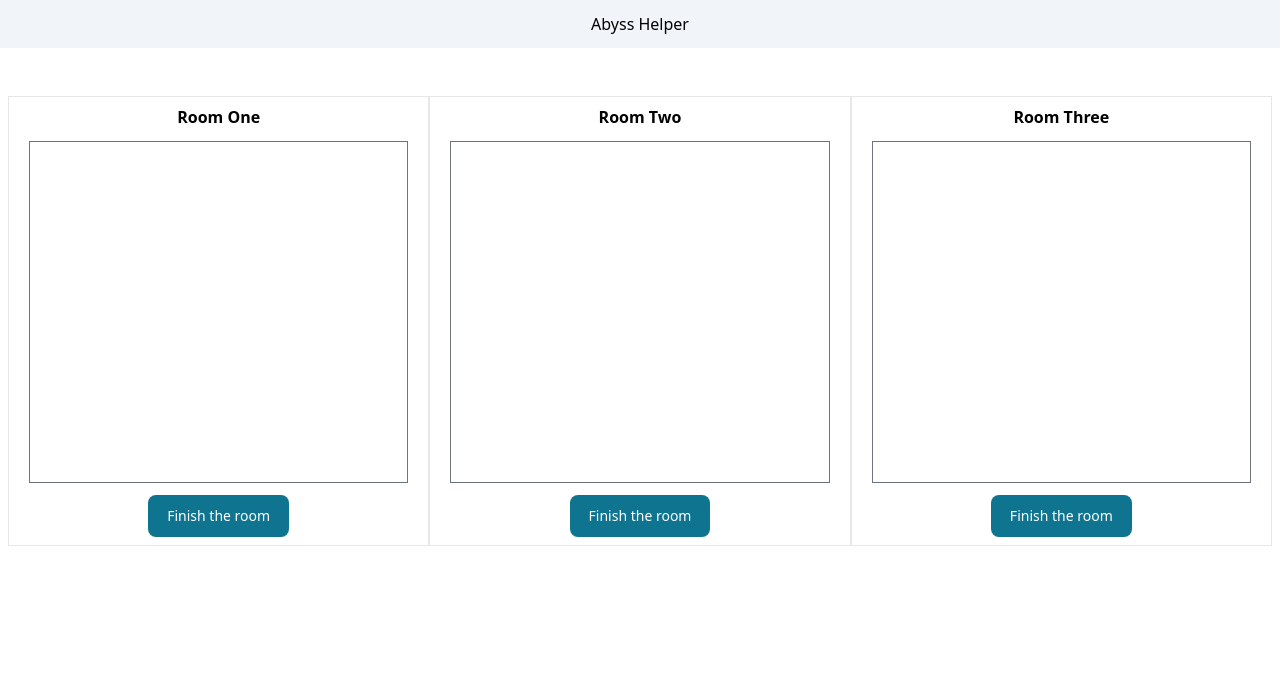
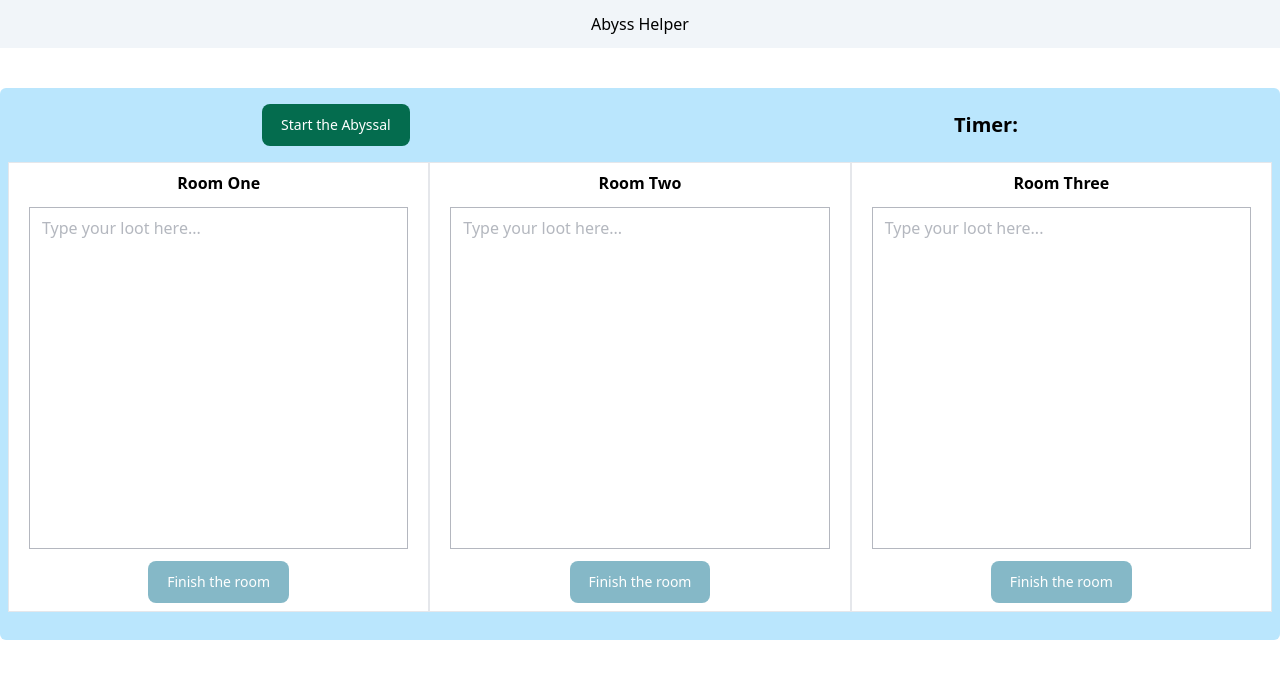
Before and after one commit to Vonubat/abyss-helper, a React (Vite) app: page / in a window 1280 px wide. Shown: the top 678 px of the page. Built offline with nearby package versions, Linux system fonts and the light colour scheme.

Commit message:
feat: add functionality to Control & Room components

```diff
--- a/src/components/control/Control.tsx
+++ b/src/components/control/Control.tsx
@@ -1,15 +1,54 @@
-import { useAppDispatch } from '../../redux';
+import { useEffect, useState } from 'react';
+import { Button } from 'flowbite-react';
+
+import { abyssalSelector, startAbyssal, useAppDispatch, useAppSelector } from '../../redux';
 
 import Room from './Room';
 
 const Control = (): JSX.Element => {
   const dispatch = useAppDispatch();
+  const { roomOne, roomThree } = useAppSelector(abyssalSelector);
+  const [btnAction, setBtnAction] = useState<'Start the Abyssal' | 'Save the result'>('Start the Abyssal');
+  const [isBtnDisabled, setBtnDisabled] = useState<boolean>(false);
+
+  const handleStartAbyssal = () => {
+    dispatch(startAbyssal());
+  };
+
+  const handleSaveResult = () => {
+    console.log('Save');
+  };
+
+  useEffect(() => {
+    if (roomOne.start) {
+      setBtnDisabled(true);
+    }
+
+    if (roomThree.end) {
+      setBtnDisabled(false);
+      setBtnAction('Save the result');
+    }
+  }, [roomOne.start, roomThree.end]);
 
   return (
-    <div className="control__wrapper flex w-[100vw] items-center rounded-md bg-white p-2">
-      <Room type="One" />
-      <Room type="Two" />
-      <Room type="Three" />
+    <div className="flex w-[100vw] flex-col items-center rounded-md bg-sky-200 px-2 pb-5 pt-2">
+      <div className="control__wrapper flex w-[100vw] flex-wrap items-center justify-around gap-5 ">
+        <div className="btns__wrapper flex  justify-center gap-10 rounded-md p-2">
+          <Button
+            disabled={isBtnDisabled}
+            color={btnAction === 'Start the Abyssal' ? 'success' : 'warning'}
+            onClick={btnAction === 'Start the Abyssal' ? handleStartAbyssal : handleSaveResult}
+          >
+            {btnAction}
+          </Button>
+        </div>
+        <span className="timer__wrapper flex justify-center gap-10 p-2 text-xl font-bold">Timer: </span>
+      </div>
+      <div className="room__wrapper flex w-[100vw] items-center  p-2">
+        <Room roomType="One" />
+        <Room roomType="Two" />
+        <Room roomType="Three" />
+      </div>
     </div>
   );
 };
--- a/src/components/control/Room.tsx
+++ b/src/components/control/Room.tsx
@@ -1,23 +1,55 @@
+import { ChangeEvent, useEffect, useState } from 'react';
 import { Button } from 'flowbite-react';
 
-import { useAppDispatch } from '../../redux';
+import { abyssalSelector, finishRoom, useAppDispatch, useAppSelector } from '../../redux';
+import { RoomsType } from '../../types';
 
 type Props = {
-  type: 'One' | 'Two' | 'Three';
+  roomType: RoomsType;
 };
 
-const Room = ({ type }: Props): JSX.Element => {
+const Room = ({ roomType }: Props): JSX.Element => {
   const dispatch = useAppDispatch();
+  const roomKey: `room${RoomsType}` = `room${roomType}`;
+  const { [roomKey]: room } = useAppSelector(abyssalSelector);
+  const [isElemDisabled, setElemDisabled] = useState<boolean>(true);
+  const [lootValue, setLootValue] = useState<string>('');
+
+  const handleFinishRoom = () => {
+    dispatch(finishRoom({ roomType, data: lootValue }));
+  };
+
+  const handleLootValue = (e: ChangeEvent<HTMLTextAreaElement>) => {
+    setLootValue(e.target.value);
+  };
+
+  useEffect(() => {
+    if (room.start) {
+      setElemDisabled(false);
+    }
+
+    if (room.end) {
+      setElemDisabled(true);
+    }
+  }, [room.end, room.start]);
 
   return (
     <div className="room__wrapper flex h-[450px] grow flex-col items-center border bg-white p-2">
       <div className="heading__wrapper text-center font-semibold text-black">
-        <h3>{`Room ${type}`}</h3>
+        <h3>{`Room ${roomType}`}</h3>
       </div>
       <div className="data__wrapper w-full grow p-3 text-center text-sm text-black text-opacity-50">
-        <textarea className="h-full w-full resize-none" />
+        <textarea
+          className={`h-full w-full resize-none ${isElemDisabled && 'opacity-50'}`}
+          placeholder="Type your loot here..."
+          value={lootValue}
+          onChange={handleLootValue}
+          disabled={isElemDisabled}
+        />
       </div>
-      <Button type="button">Finish the room</Button>
+      <Button disabled={isElemDisabled} type="button" onClick={handleFinishRoom}>
+        Finish the room
+      </Button>
     </div>
   );
 };
--- a/src/redux/index.ts
+++ b/src/redux/index.ts
@@ -1,9 +1,2 @@
-export {
-  abyssalSelector,
-  finishAbyssal,
-  finishRoomOne,
-  finishRoomThree,
-  finishRoomTwo,
-  startAbyssal,
-} from './slices/abyssalSlice';
+export { abyssalSelector, finishAbyssal, finishRoom, startAbyssal } from './slices/abyssalSlice';
 export { store, useAppDispatch, useAppSelector } from './store';
--- a/src/redux/slices/abyssalSlice.ts
+++ b/src/redux/slices/abyssalSlice.ts
@@ -2,13 +2,12 @@ import { createSlice, PayloadAction } from '@reduxjs/toolkit';
 import dayjs from 'dayjs';
 
 import { NULL_ROOM_STATE } from '../../constants';
-import { IAbyssal, IRoom } from '../../types';
+import { IAbyssal, IRoom, RoomsType } from '../../types';
 
 type AbyssalState = {
+  [key in `room${RoomsType}`]: IRoom;
+} & {
   abyssals: IAbyssal[];
-  roomOne: IRoom;
-  roomTwo: IRoom;
-  roomThree: IRoom;
 };
 
 const initialState: AbyssalState = {
@@ -25,23 +24,32 @@ const abyssalSlice = createSlice({
     startAbyssal: (state) => {
       state.roomOne.start = dayjs().toJSON();
     },
-    finishRoomOne: (state, action: PayloadAction<string>) => {
-      state.roomOne.data = action.payload;
+    finishRoom: (state, action: PayloadAction<{ roomType: RoomsType; data: string }>) => {
+      const { roomType, data } = action.payload;
 
-      state.roomOne.end = dayjs().toJSON();
-      state.roomTwo.start = dayjs().toJSON();
+      state[`room${roomType}`].data = data;
+
+      switch (roomType) {
+        case 'One':
+          state.roomOne.end = dayjs().toJSON();
+          state.roomTwo.start = dayjs().toJSON();
+
+          break;
+        case 'Two':
+          state.roomTwo.end = dayjs().toJSON();
+          state.roomThree.start = dayjs().toJSON();
+
+          break;
+        case 'Three':
+          state.roomThree.end = dayjs().toJSON();
+
+          break;
+
+        default:
+          throw new Error('Invalid roomType');
+      }
     },
-    finishRoomTwo: (state, action: PayloadAction<string>) => {
-      state.roomTwo.data = action.payload;
 
-      state.roomTwo.end = dayjs().toJSON();
-      state.roomThree.start = dayjs().toJSON();
-    },
-    finishRoomThree: (state, action: PayloadAction<string>) => {
-      state.roomTwo.data = action.payload;
-
-      state.roomThree.end = dayjs().toJSON();
-    },
     finishAbyssal: (_state) => {
       // TODO
     },
@@ -50,6 +58,6 @@ const abyssalSlice = createSlice({
 
 export default abyssalSlice.reducer;
 
-export const { startAbyssal, finishRoomOne, finishRoomTwo, finishRoomThree, finishAbyssal } = abyssalSlice.actions;
+export const { startAbyssal, finishRoom, finishAbyssal } = abyssalSlice.actions;
 
 export const abyssalSelector = (state: { abyssalStore: AbyssalState }) => state.abyssalStore;
--- a/src/types/index.ts
+++ b/src/types/index.ts
@@ -8,3 +8,5 @@ export interface IRoom {
   end: string | null;
   data: string | null;
 }
+
+export type RoomsType = 'One' | 'Two' | 'Three';
```
